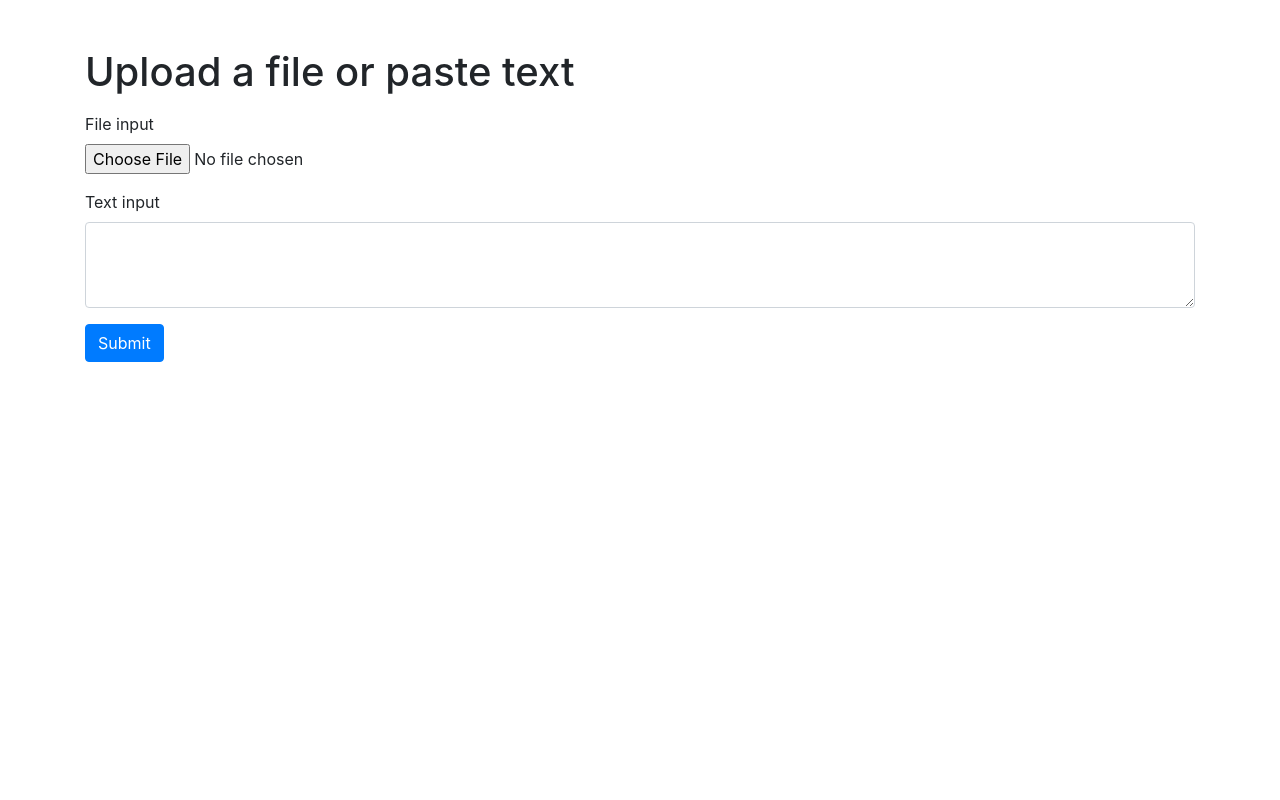
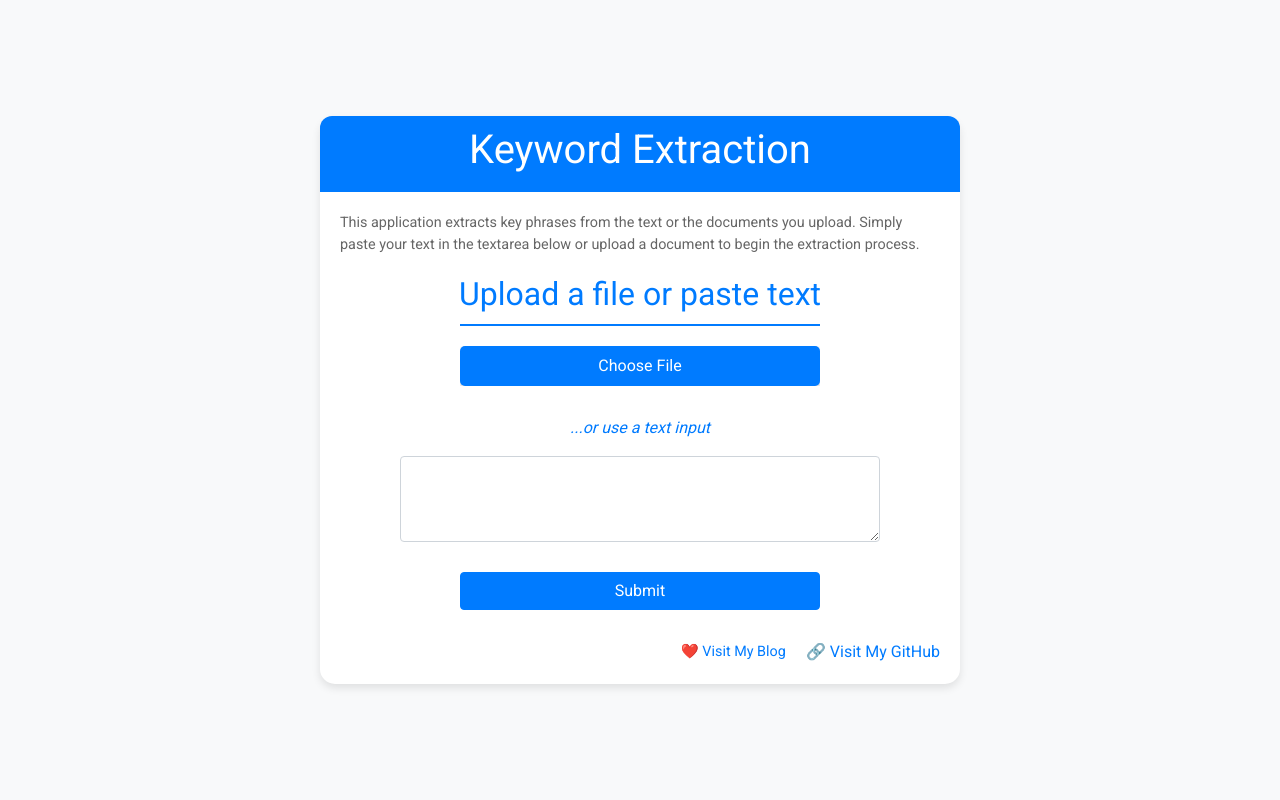
Before and after one commit to mlsamurai/keyword-extraction-project-nlp, a Flask app: page / in a window 1280 px wide. Run offline with Flask 3, Linux system fonts and the light colour scheme; some libraries are stand-ins or nearby versions.

Commit message:
setting Upload Form styles

```diff
--- a/code/templates/upload_form.html
+++ b/code/templates/upload_form.html
@@ -3,22 +3,137 @@
 <head>
     <meta charset="UTF-8">
     <meta name="viewport" content="width=device-width, initial-scale=1.0">
-    <title>Upload File</title>
+    <title>Keyword Extraction</title>
     <link href="https://maxcdn.bootstrapcdn.com/bootstrap/4.5.2/css/bootstrap.min.css" rel="stylesheet">
+    <link href="https://fonts.googleapis.com/css2?family=Roboto:wght@400;700&display=swap" rel="stylesheet">
+    <style>
+        body, html {
+            height: 100%;
+            margin: 0;
+            display: flex;
+            justify-content: center;
+            align-items: center;
+            background-color: #f8f9fa; /* Light grey background */
+            font-family: 'Roboto', sans-serif; /* Simple and elegant font */
+        }
+        .container {
+            box-shadow: 0 4px 8px rgba(0,0,0,0.1);
+            border-radius: 15px;
+            background-color: #fff; /* White background for the form */
+            padding: 20px;
+            width: 80%; /* Increase the width of the form */
+            max-width: 800px; /* Set a max width for very large displays */
+        }
+        .header {
+            background-color: #007bff; /* Bootstrap primary blue */
+            color: #fff;
+            padding: 10px 15px;
+            border-top-left-radius: 12px;
+            border-top-right-radius: 12px;
+            margin: -20px -20px 20px -20px;
+            text-align: center;
+        }
+        .description {
+            font-size: 0.9rem;
+            color: #666;
+            margin-bottom: 20px;
+        }
+        h2 {
+            color: #007bff; /* Matching the header blue */
+            text-align: center;
+            font-weight: normal; /* Less bold */
+        }
+        .separator {
+            height: 2px;
+            background-color: #007bff; /* Blue line */
+            width: 60%; /* Width matching the button */
+            margin: 10px auto 20px; /* Centered horizontally */
+        }
+        .form-file {
+            position: relative;
+            overflow: hidden;
+            width: 60%; /* Set the width of the file and submit button elements */
+            margin: 20px auto 30px; /* Center the elements and add space below */
+        }
+        .form-file input[type=file] {
+            position: absolute;
+            top: 0;
+            right: 0;
+            min-width: 100%;
+            min-height: 100%;
+            font-size: 100px;
+            text-align: right;
+            filter: alpha(opacity=0);
+            opacity: 0;
+            outline: none;
+            background: white;
+            cursor: inherit;
+            display: block;
+        }
+        .btn-file {
+            box-shadow: 0 2px 5px rgba(0,0,0,0.2);
+            border-radius: 5px;
+            width: 100%; /* Make the button expand to fill the form-file */
+            padding: 0.5em 0; /* Adjust to center text vertically */
+            background-color: #007bff;
+            color: white;
+            border: none;
+        }
+        .form-control {
+            width: 80%; /* Making the text input form wider */
+            margin: 0 auto 30px auto; /* Center the element and add space below */
+        }
+        .btn-submit {
+            width: 60%; /* Set the width of the submit button */
+            margin: 10px auto 30px auto; /* Center the elements and add space below */
+        }
+        .link-group {
+            display: flex;
+            justify-content: flex-end; /* Align the links to the right */
+            align-items: center; /* Keep the links aligned on the same baseline */
+            margin-top: 20px; /* Space above the link group */
+        }
+        .blog-link, .github-link {
+            font-size: 0.9rem; /* Ensure consistent font size */
+            margin-right: 20px; /* Ensure there's some space to the right of each link, if needed */
+        }
+        .github-link {
+            margin-left: 32px; /* Specific space between the links */
+        }
+        .italics {
+            font-style: italic;
+            text-align: center;
+            color: #007bff;
+        }
+    </style>
 </head>
 <body>
-    <div class="container mt-5">
-        <h1 class="mb-3">Upload a file or paste text</h1>
-        <form method="post" enctype="multipart/form-data" class="mb-3">
+    <div class="container">
+        <div class="header">
+            <h1>Keyword Extraction</h1>
+        </div>
+        <p class="description">
+            This application extracts key phrases from the text or the documents you upload. Simply paste your text in the
+            textarea below or upload a document to begin the extraction process.
+        </p>
+        <h2>Upload a file or paste text</h2>
+        <div class="separator"></div>
+        <form method="post" enctype="multipart/form-data">
+            <div class="form-group form-file">
+                <button type="button" class="btn btn-primary btn-file">Choose File <input type="file" id="file" name="file" onchange="document.getElementById('file-name').textContent = this.files[0].name"></button>
+                <span id="file-name"></span>
+            </div>
+            <p class="italics">...or use a text input</p>
             <div class="form-group">
-                <label for="file">File input</label>
-                <input type="file" class="form-control-file" id="file" name="file">
-            </div>
-            <div class="form-group">
-                <label for="text">Text input</label>
                 <textarea class="form-control" id="text" name="text" rows="3"></textarea>
             </div>
-            <button type="submit" class="btn btn-primary">Submit</button>
+            <div class="form-group btn-submit">
+                <button type="submit" class="btn btn-primary btn-block">Submit</button>
+            </div>
+            <div class="link-group">
+                <a href="https://yourblog.com" class="blog-link">&#x2764;&#xFE0F; Visit My Blog</a>
+                <a href="https://github.com/yourusername" the="github-link">&#x1F517; Visit My GitHub</a>
+            </div>
         </form>
     </div>
     <script src="https://code.jquery.com/jquery-3.5.1.slim.min.js"></script>
```
